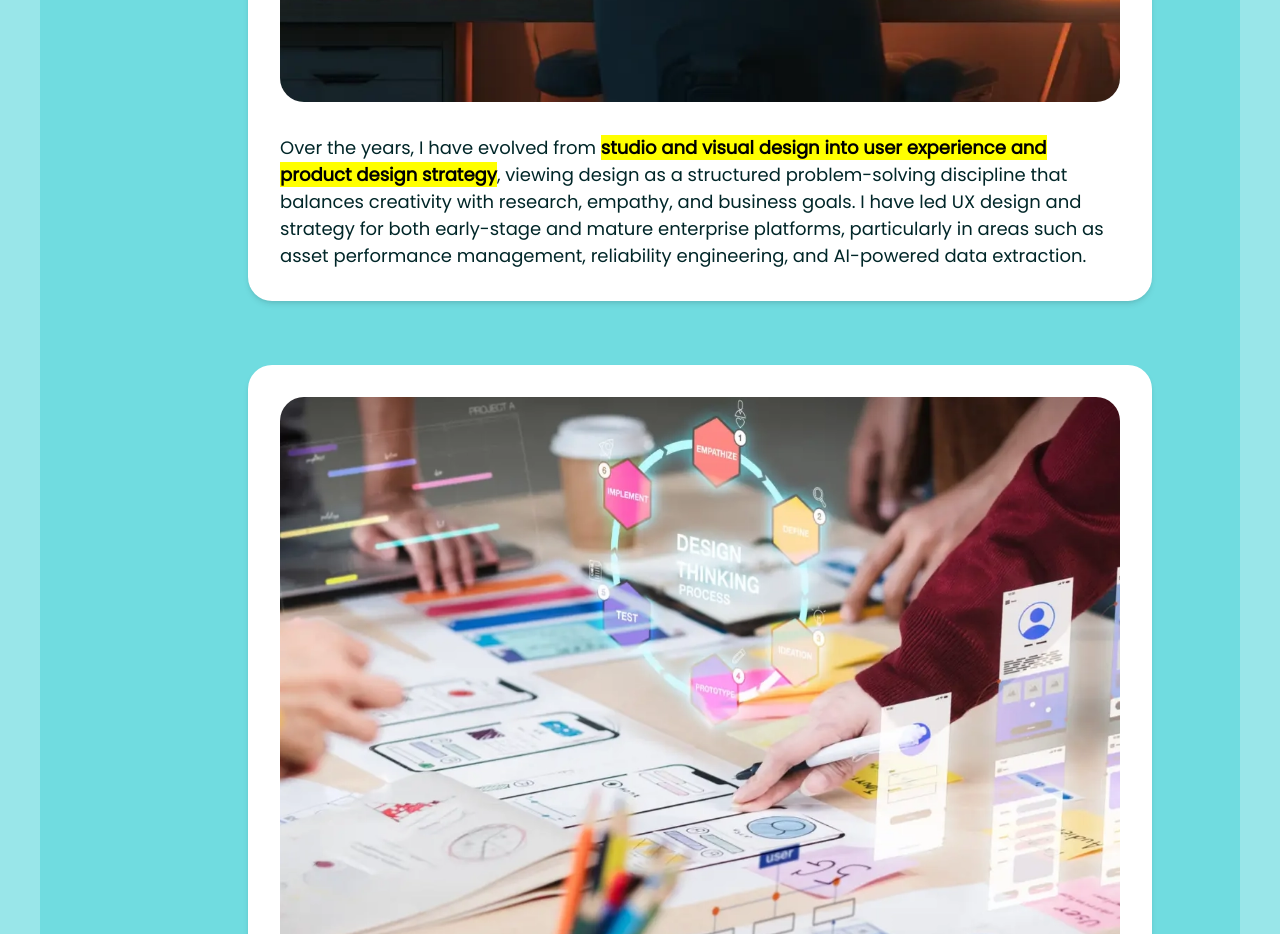
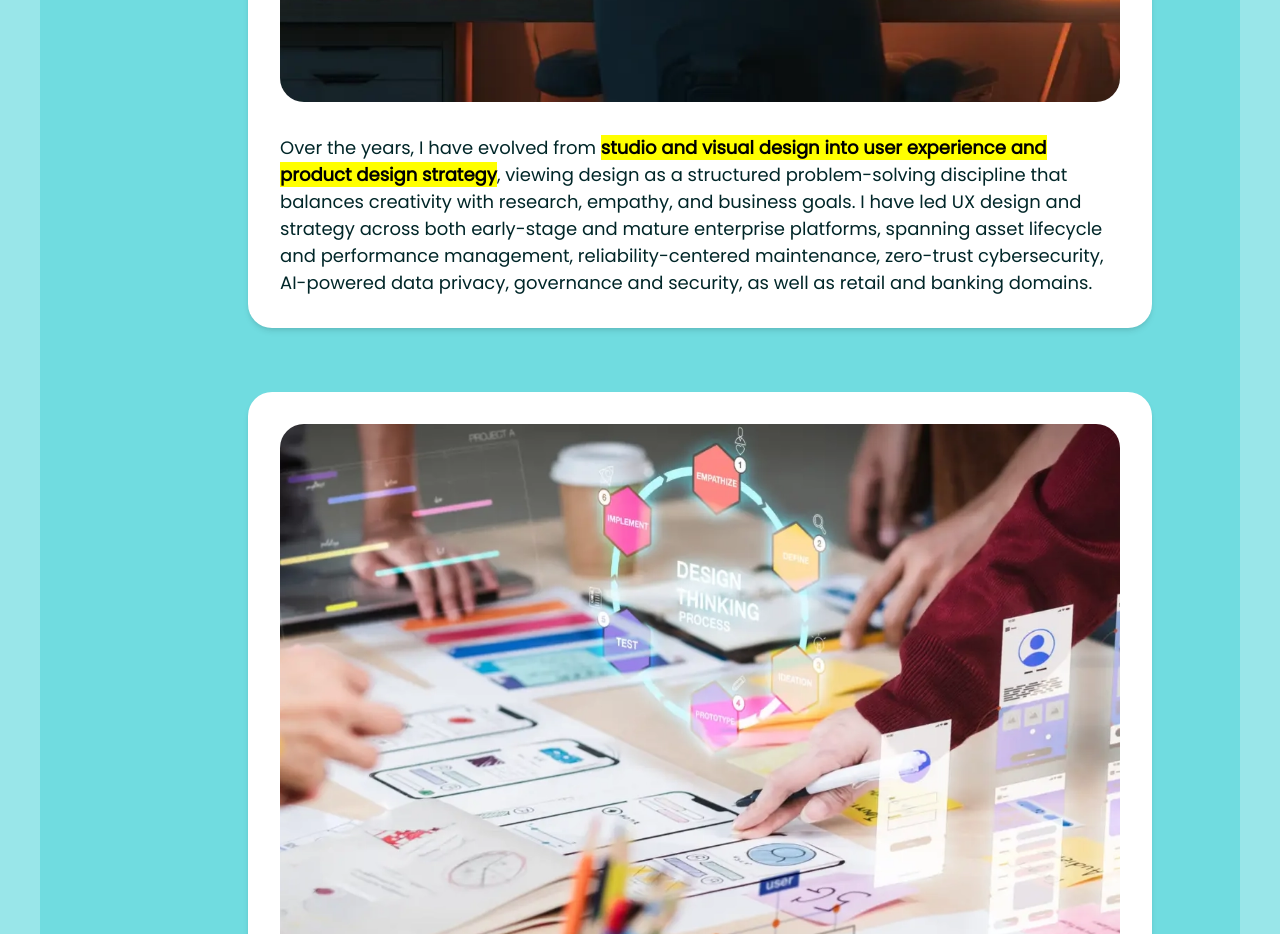
Before and after one commit to iuixd/iuixd.github.io, a React (Vite) app: page /#/about in a window 1280 px wide. Shown: the part 1805-2739 px from the top of the page. Built offline with nearby package versions, Linux system fonts and the light colour scheme.

Commit message:
updating about page

```diff
--- a/src/components/About.jsx
+++ b/src/components/About.jsx
@@ -105,13 +105,15 @@ const About = () => {
                         <mark className="font-extrabold">
                           studio and visual design into user experience and
                           product design strategy
-                        </mark>, viewing design
-                        as a structured problem-solving discipline that balances
-                        creativity with research, empathy, and business goals. I
-                        have led UX design and strategy for both early-stage and
-                        mature enterprise platforms, particularly in areas such
-                        as asset performance management, reliability
-                        engineering, and AI-powered data extraction.
+                        </mark>
+                        , viewing design as a structured problem-solving
+                        discipline that balances creativity with research,
+                        empathy, and business goals. I have led UX design and
+                        strategy across both early-stage and mature enterprise
+                        platforms, spanning asset lifecycle and performance
+                        management, reliability-centered maintenance, zero-trust
+                        cybersecurity, AI-powered data privacy, governance and
+                        security, as well as retail and banking domains.
                       </p>
                     </div>
                   </Reveal>
```
